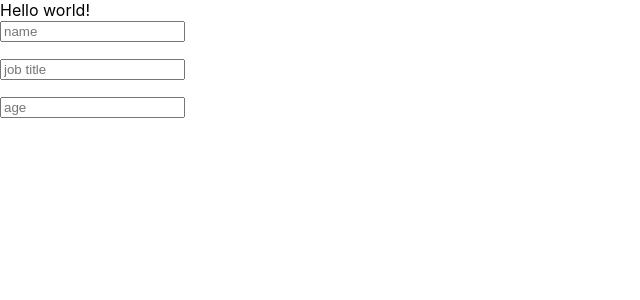
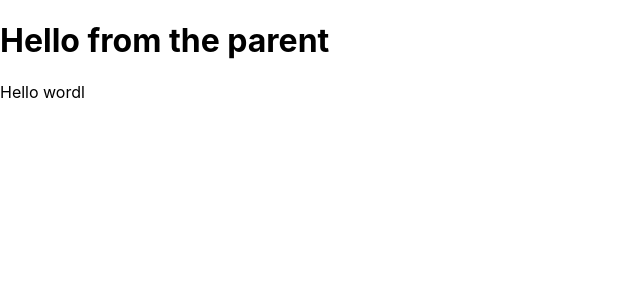
Before and after one commit to Jay-Khakim/intro-to-react, a React (Create React App) app: page / in a window 1280 px wide. Shown: the top 300 px of the page, without its empty margins (0-640 px from the left). Built offline with nearby package versions, Linux system fonts and the light colour scheme.

Commit message:
Practicing

```diff
--- /dev/null
+++ b/src/PracticeActivity.js
@@ -0,0 +1,18 @@
+function Parent() {
+    return(
+        <div>
+            <h1>Hello from the parent</h1>
+            <Child greeting = {"Hello wordl"}/>
+        </div>
+    )
+}
+
+function Child(props){
+    return(
+        <p>
+            {props.greeting}
+        </p>
+    )
+}
+
+export default Parent
--- a/src/index.js
+++ b/src/index.js
@@ -3,11 +3,12 @@ import ReactDOM from 'react-dom/client';
 import './index.css';
 import App from './App';
 import reportWebVitals from './reportWebVitals';
+import Parent from './PracticeActivity';
 
 const root = ReactDOM.createRoot(document.getElementById('root'));
 root.render(
   <React.StrictMode>
-    <App />
+    <Parent />
   </React.StrictMode>
 );
 
```
